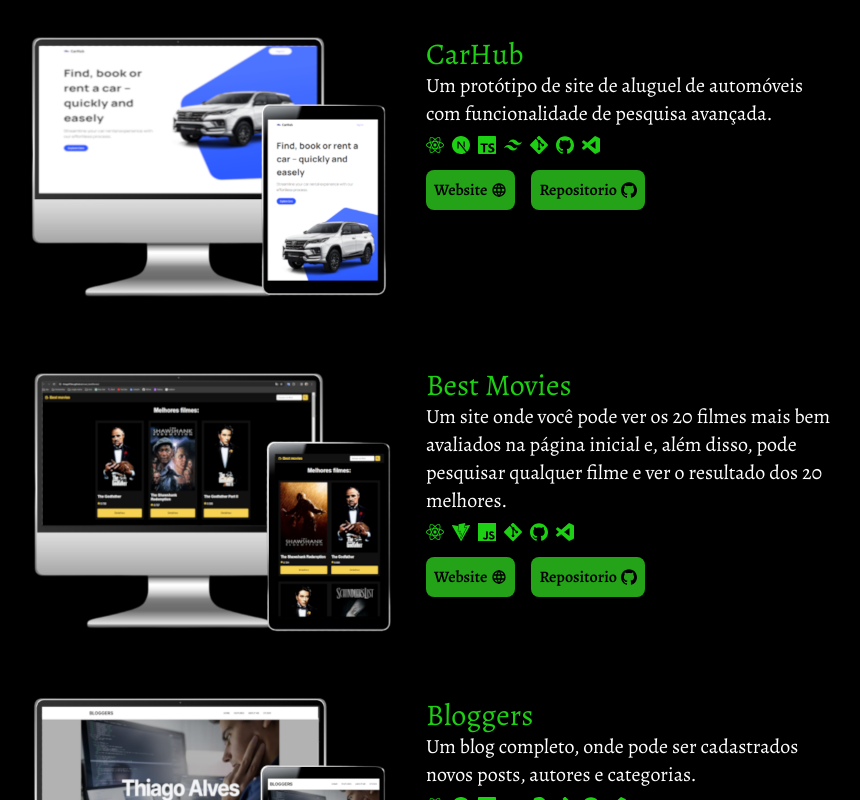
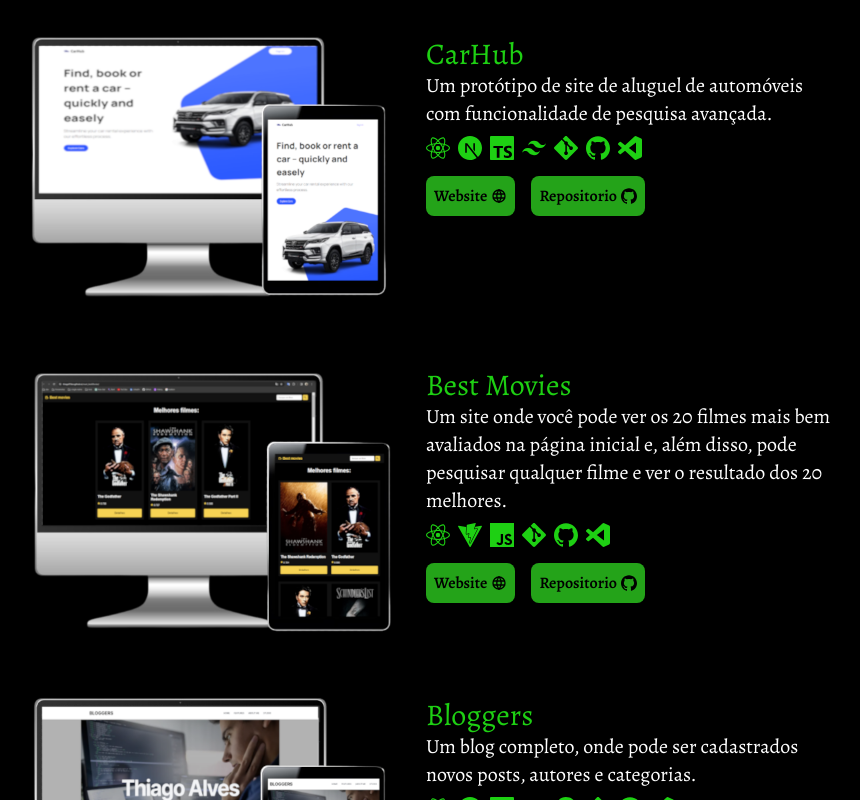
Before and after one commit to Thiago87dev/portifolio, a Next.js app: page / in a window 1280 px wide. Shown: the part 1340-2140 px from the top of the page, without its empty margins (214-1074 px from the left). Built offline with nearby package versions, Linux system fonts and the light colour scheme.

Commit message:
size skills

```diff
--- a/src/components/Featured.tsx
+++ b/src/components/Featured.tsx
@@ -38,7 +38,7 @@ const Featured = ({ data }: FeaturedProps) => {
               <h1 className="text-colorSecundary text-3xl">{item.title}</h1>
             </Link>
             <p className="text-colorWhite text-xl ">{item.text}</p>
-            <div className="mt-2 flex gap-2 text-lg flex-wrap">
+            <div className="mt-2 flex gap-2 text-2xl flex-wrap">
               {item.icons.map((item) => (
                 <p
                   key={item.title}
--- a/src/components/Project.tsx
+++ b/src/components/Project.tsx
@@ -36,7 +36,7 @@ const Project = ({ data }: ProjectProps) => {
               </p>
             </div>
           </div>
-          <div className="mt-2 flex gap-2 text-xl md:text-2xl flex-wrap">
+          <div className="mt-2 flex gap-2 text-2xl md:text-2xl flex-wrap">
             {item.icons.map((item) => (
               <p
                 key={item.title}
```
